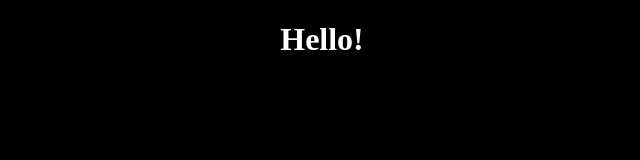
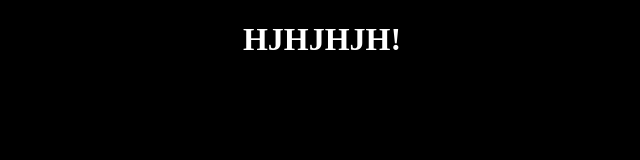
Before and after one commit to Yosranabil/Web-Project, a plain HTML site: page index.html in a window 1280 px wide. Shown: the whole page, without its empty margins (318-958 px from the left). Drawn offline with Linux system fonts and the light colour scheme.

Commit message:
Update index.html

```diff
--- a/index.html
+++ b/index.html
@@ -4,6 +4,6 @@
         <link rel="stylesheet" href="style.css">
     </head>
     <body>
-        <h1>Hello!</h1>
+        <h1>HJHJHJH!</h1>
     </body>
 </html>
```
